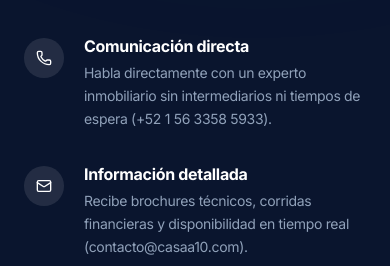
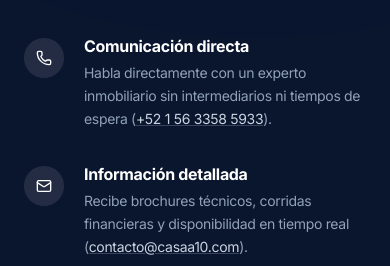
Before and after one commit to Flouviamx/casaa10, a Next.js app: page /contacto in a window 390 px wide. Shown: the part 578-844 px from the top of the page. Built offline with nearby package versions, Linux system fonts and the light colour scheme.

Commit message:
feat: make phone and email links clickable but discreetly styled

```diff
--- a/src/app/contacto/page.tsx
+++ b/src/app/contacto/page.tsx
@@ -72,7 +72,7 @@ export default function ContactoPage() {
                 </div>
                 <div>
                   <h4 className="text-white font-bold mb-1">Comunicación directa</h4>
-                  <p className="text-slate-400 text-sm leading-relaxed">Habla directamente con un experto inmobiliario sin intermediarios ni tiempos de espera (+52 1 56 3358 5933).</p>
+                  <p className="text-slate-400 text-sm leading-relaxed">Habla directamente con un experto inmobiliario sin intermediarios ni tiempos de espera (<a href="tel:+5215633585933" className="text-slate-300 hover:text-white transition-colors underline decoration-slate-500/50 hover:decoration-white">+52 1 56 3358 5933</a>).</p>
                 </div>
               </div>
               <div className="flex items-start gap-5">
@@ -81,7 +81,7 @@ export default function ContactoPage() {
                 </div>
                 <div>
                   <h4 className="text-white font-bold mb-1">Información detallada</h4>
-                  <p className="text-slate-400 text-sm leading-relaxed">Recibe brochures técnicos, corridas financieras y disponibilidad en tiempo real (contacto@casaa10.com).</p>
+                  <p className="text-slate-400 text-sm leading-relaxed">Recibe brochures técnicos, corridas financieras y disponibilidad en tiempo real (<a href="mailto:contacto@casaa10.com" className="text-slate-300 hover:text-white transition-colors underline decoration-slate-500/50 hover:decoration-white">contacto@casaa10.com</a>).</p>
                 </div>
               </div>
             </div>
```
